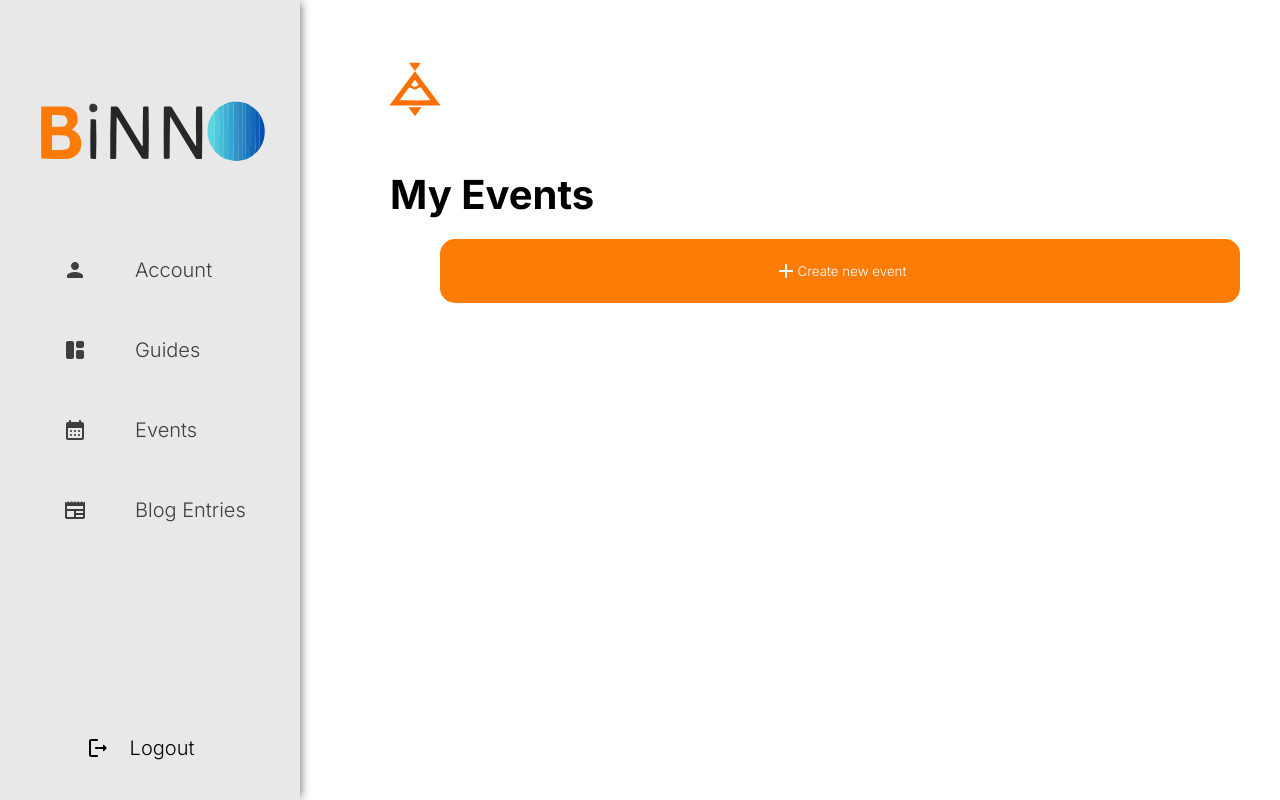
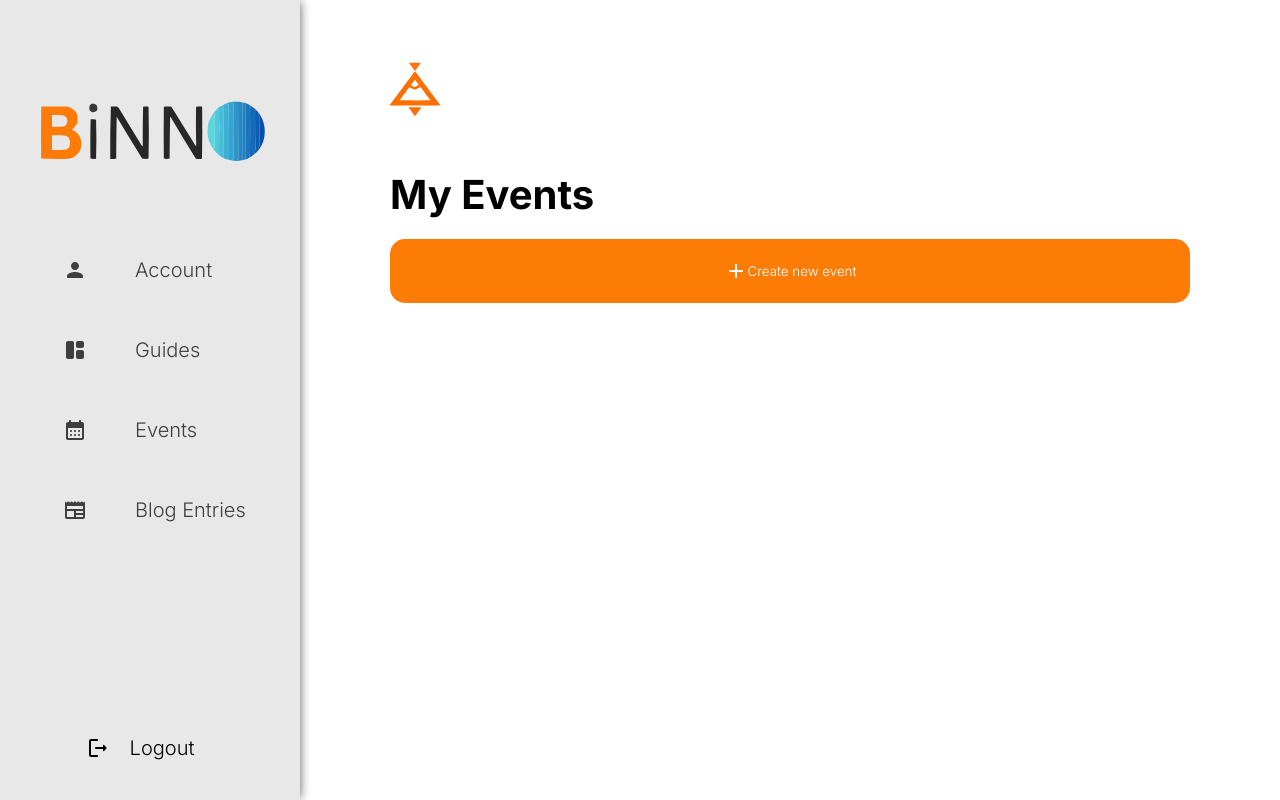
Before and after one commit to Andre113001/binno-members-frontend, a React (Vite) app: page /events in a window 1280 px wide. Built offline with nearby package versions, Linux system fonts and the light colour scheme.

Commit message:
adjusted event modal button

```diff
--- a/src/components/newEventModal/newEventModal.css
+++ b/src/components/newEventModal/newEventModal.css
@@ -1,6 +1,5 @@
 .createEventBtn{
     padding: 20px 30px;
-    margin: 0 50px;
     width: 100%;
     border: none;
     border-radius: 15px;
@@ -10,6 +9,7 @@
     display: flex;
     align-items: center;
     justify-content: center;
+    cursor: pointer;
   }
 
 .createEvent:hover{
@@ -111,7 +111,6 @@ body.active-modal {
     display: flex;
     align-self: center;
     margin-bottom: 20px;
-    /* border: red 1px solid; */
 }
 
 
```
